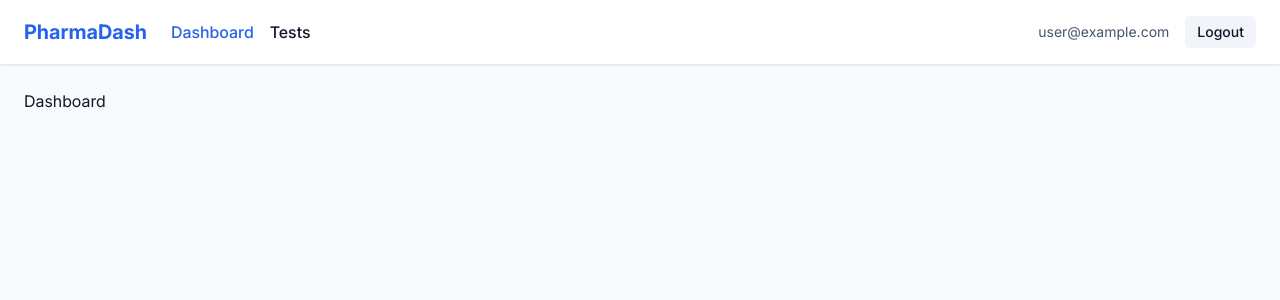
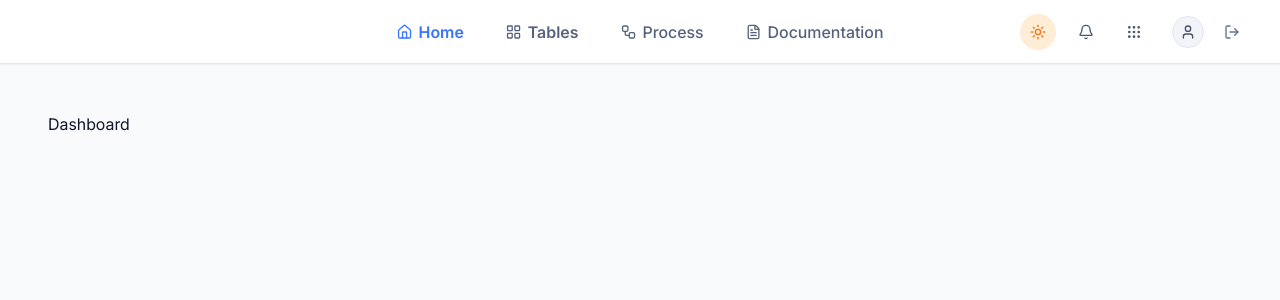
Before and after one commit to Hellpines/Pharmaceutical-Company, a React (Vite) app: page / in a window 1280 px wide. Shown: the top 300 px of the page. Built offline with nearby package versions, Linux system fonts and the light colour scheme; no server answers; the database is empty; sample sign-in values are in the browser's storage.

Commit message:
feat: create a header

```diff
--- /dev/null
+++ b/src/components/Header.tsx
@@ -0,0 +1,98 @@
+import React from 'react';
+import { Link, useNavigate } from '@tanstack/react-router';
+import {
+  Home,
+  LayoutGrid,
+  Workflow,
+  FileText,
+  Sun,
+  Bell,
+  Grip,
+  LogOut,
+  User
+} from 'lucide-react';
+import { useAuth } from '../context/AuthContext';
+
+export const Header: React.FC = () => {
+  const { logout } = useAuth();
+  const navigate = useNavigate();
+
+  const handleLogout = async () => {
+    await logout();
+    navigate({ to: '/login' });
+  };
+
+  return (
+    <header className="relative flex h-16 items-center justify-end border-b border-slate-200 bg-white px-8 shadow-sm">
+      <nav className="absolute left-1/2 -translate-x-1/2 flex items-center gap-[42px] font-medium text-slate-600">
+        <Link
+          to="/"
+          className="flex items-center gap-[6px] text-[#56627D] hover:text-[#3874FF] transition-colors [&.active]:text-[#3874FF] font-semibold"
+        >
+          <Home className="h-4 w-4" />
+          <span>Home</span>
+        </Link>
+
+        <Link
+          to="/tests"
+          className="flex items-center gap-[6px] text-[#56627D] hover:text-[#3874FF] transition-colors [&.active]:text-[#3874FF] font-semibold"
+        >
+          <LayoutGrid className="h-4 w-4" />
+          <span>Tables</span>
+        </Link>
+
+        <a
+          href="#process"
+          className="flex items-center gap-[6px] text-[#56627D] hover:text-[#3874FF] [&.active]:text-[#3874FF] transition-colors"
+        >
+          <Workflow className="h-4 w-4" />
+          <span>Process</span>
+        </a>
+
+        <a
+          href="#docs"
+          className="flex items-center gap-[6px] text-[#56627D] hover:text-[#3874FF] [&.active]:text-[#3874FF] transition-colors"
+        >
+          <FileText className="h-4 w-4" />
+          <span>Documentation</span>
+        </a>
+      </nav>
+
+      <div className="flex items-center gap-[12px]">
+        <button
+          title="Toggle theme"
+          className="flex h-9 w-9 items-center justify-center rounded-full bg-orange-100 text-orange-500 hover:bg-orange-200 transition-colors"
+        >
+          <Sun className="h-4 w-4" />
+        </button>
+
+        <button
+          title="Notifications"
+          className="flex h-9 w-9 items-center justify-center rounded-full hover:bg-slate-100 text-slate-600 transition-colors"
+        >
+          <Bell className="h-4 w-4" />
+        </button>
+
+        <button
+          title="Apps"
+          className="flex h-9 w-9 items-center justify-center rounded-full hover:bg-slate-100 text-slate-600 transition-colors"
+        >
+          <Grip className="h-4 w-4" />
+        </button>
+
+        <div className="flex items-center gap-3 pl-2">
+          <div className="flex items-center justify-center h-8 w-8 overflow-hidden rounded-full border border-slate-200 bg-slate-100 text-slate-600">
+            <User className="h-4 w-4" />
+          </div>
+          <button
+            onClick={handleLogout}
+            title="Logout"
+            className="flex h-8 w-8 items-center justify-center rounded-md text-slate-500 hover:bg-red-50 hover:text-red-600 transition-colors"
+          >
+            <LogOut className="h-4 w-4" />
+          </button>
+        </div>
+      </div>
+    </header>
+  );
+};
--- a/src/router.tsx
+++ b/src/router.tsx
@@ -4,11 +4,10 @@ import {
   createRouter,
   Outlet,
   redirect,
-  Link,
-  useNavigate,
 } from '@tanstack/react-router';
 import { TanStackRouterDevtools } from '@tanstack/router-devtools';
 
+import { Header } from './components/Header';
 import { DashboardPage } from './pages/DashboardPage/DashboardPage';
 import { LoginPage } from './pages/LoginPage/LoginPage';
 import { RegisterPage } from './pages/RegisterPage/RegisterPage';
@@ -18,41 +17,12 @@ import { useAuth } from './context/AuthContext';
 import { auth } from './services/firebase';
 
 const Layout = () => {
-  const { user, logout } = useAuth();
-  const navigate = useNavigate();
-
-  const handleLogout = async () => {
-    await logout();
-    navigate({ to: '/login' });
-  };
+  const { user } = useAuth();
 
   return (
     <div className="min-h-screen bg-slate-50 text-slate-900">
-      {user && (
-        <header className="flex items-center justify-between border-b bg-white px-6 py-4 shadow-sm">
-          <div className="flex items-center gap-6">
-            <span className="text-xl font-bold text-blue-600">PharmaDash</span>
-            <nav className="flex gap-4 font-medium">
-              <Link to="/" className="hover:text-blue-600 [&.active]:text-blue-600">
-                Dashboard
-              </Link>
-              <Link to="/tests" className="hover:text-blue-600 [&.active]:text-blue-600">
-                Tests
-              </Link>
-            </nav>
-          </div>
-          <div className="flex items-center gap-4">
-            <span className="text-sm text-slate-600">{user.email}</span>
-            <button
-              onClick={handleLogout}
-              className="rounded-md bg-slate-100 px-3 py-1.5 text-sm font-medium hover:bg-slate-200"
-            >
-              Logout
-            </button>
-          </div>
-        </header>
-      )}
-      <main>
+      {user && <Header />}
+      <main className="p-6">
         <Outlet />
       </main>
       <TanStackRouterDevtools position="bottom-right" />
```
